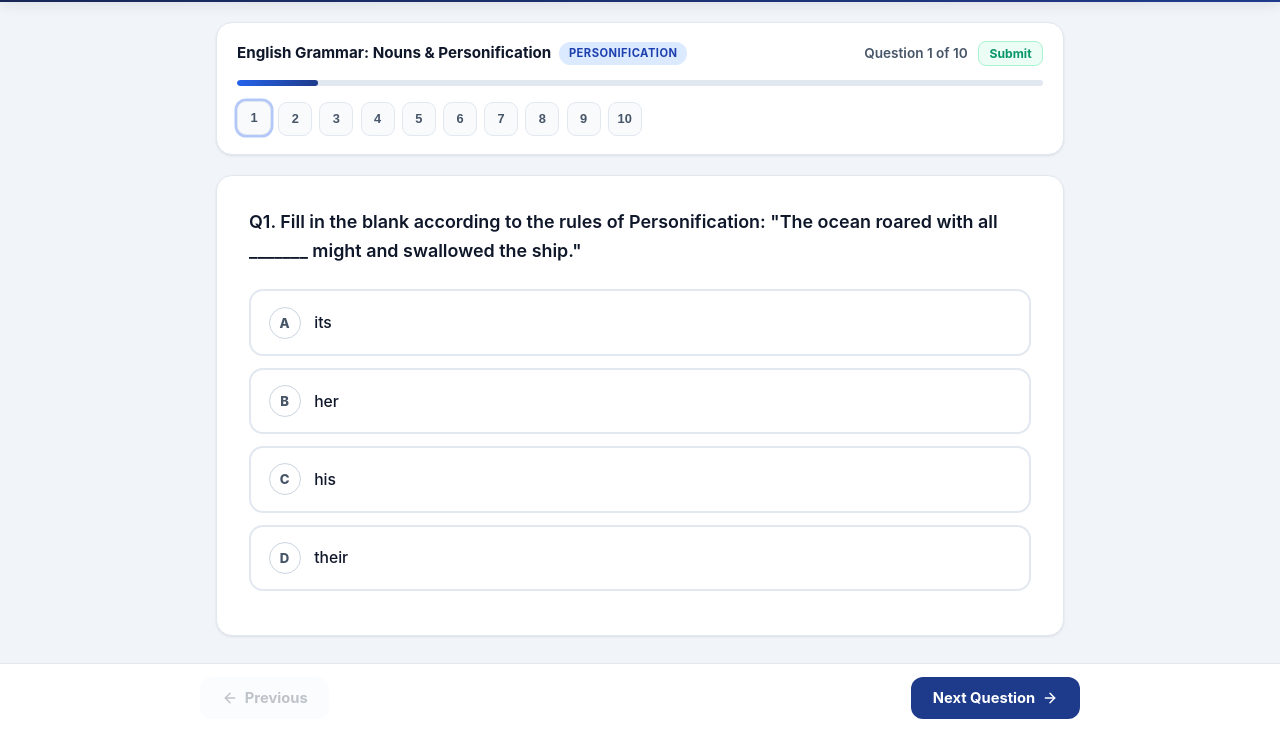
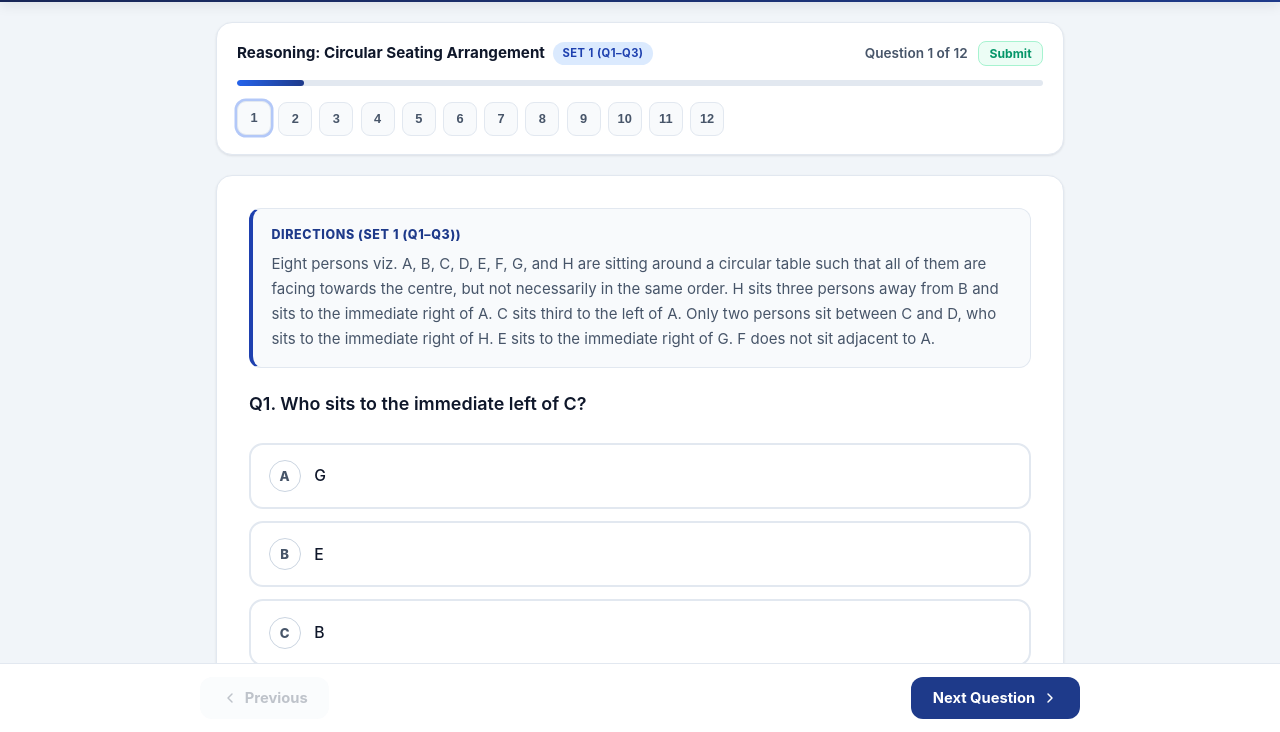
Before and after one commit to pritam180802/Online-Assignment, a plain HTML site: page index.html in a window 1280 px wide. Shown: the part 67-799 px from the top of the page. Drawn offline with Linux system fonts and the light colour scheme.

Commit message:
Update index.html

```diff
--- a/index.html
+++ b/index.html
@@ -3,7 +3,7 @@
 <head>
     <meta charset="UTF-8">
     <meta name="viewport" content="width=device-width, initial-scale=1.0">
-    <title>Banking PO English Mock — Mallika Naiya</title>
+    <title>Banking PO Reasoning Mock — Mallika Naiya</title>
 
     <style>
         /* =========================================================
@@ -328,6 +328,27 @@
             }
         }
 
+        .passage-box {
+            background: var(--bg-subtle);
+            border: 1px solid var(--border-light);
+            border-left: 4px solid var(--blue-800);
+            border-radius: 12px;
+            padding: 1rem 1.15rem;
+            margin-bottom: 1.35rem;
+            font-size: 0.94rem;
+            color: var(--text-secondary);
+            line-height: 1.65;
+        }
+
+        .passage-header {
+            font-size: 0.78rem;
+            font-weight: 800;
+            text-transform: uppercase;
+            letter-spacing: 0.05em;
+            color: var(--blue-900);
+            margin-bottom: 0.4rem;
+        }
+
         .question-text {
             font-size: 1.12rem;
             font-weight: 600;
@@ -942,7 +963,7 @@
 
             <div id="timer-box" class="timer-pill">
                 <span id="header-clock-icon" style="display:flex;"></span>
-                <span id="timer-text">30:00</span>
+                <span id="timer-text">50:00</span>
             </div>
         </div>
     </header>
@@ -978,116 +999,150 @@
 
     <script>
         /* =========================================================
-           1. INLINE SVG ICON HELPER (ZERO EXTERNAL DEPENDENCIES)
+           1. INLINE SVG ICON SYSTEM (ZERO EXTERNAL DEPENDENCIES)
            ========================================================= */
         function getSvgIcon(name, size = 18) {
             const icons = {
-                building: `<svg width="${size}" height="${size}" viewBox="0 0 24 24" fill="none" stroke="currentColor" stroke-width="2.2" stroke-linecap="round" stroke-linejoin="round"><path d="M3 21h18"/><path d="M6 21V7l6-4 6 4v14"/><path d="M9 10h.01"/><path d="M15 10h.01"/><path d="M9 14h.01"/><path d="M15 14h.01"/><path d="M10 21v-4h4v4"/></svg>`,
-                clock: `<svg width="${size}" height="${size}" viewBox="0 0 24 24" fill="none" stroke="currentColor" stroke-width="2.2" stroke-linecap="round" stroke-linejoin="round"><circle cx="12" cy="12" r="10"/><polyline points="12 6 12 12 16 14"/></svg>`,
-                arrowLeft: `<svg width="${size}" height="${size}" viewBox="0 0 24 24" fill="none" stroke="currentColor" stroke-width="2.2" stroke-linecap="round" stroke-linejoin="round"><line x1="19" y1="12" x2="5" y2="12"/><polyline points="12 19 5 12 12 5"/></svg>`,
-                arrowRight: `<svg width="${size}" height="${size}" viewBox="0 0 24 24" fill="none" stroke="currentColor" stroke-width="2.2" stroke-linecap="round" stroke-linejoin="round"><line x1="5" y1="12" x2="19" y2="12"/><polyline points="12 5 19 12 12 19"/></svg>`,
-                checkCircle: `<svg width="${size}" height="${size}" viewBox="0 0 24 24" fill="none" stroke="currentColor" stroke-width="2.3" stroke-linecap="round" stroke-linejoin="round"><path d="M22 11.08V12a10 10 0 1 1-5.93-9.14"/><polyline points="22 4 12 14.01 9 11.01"/></svg>`,
-                xCircle: `<svg width="${size}" height="${size}" viewBox="0 0 24 24" fill="none" stroke="currentColor" stroke-width="2.3" stroke-linecap="round" stroke-linejoin="round"><circle cx="12" cy="12" r="10"/><line x1="15" y1="9" x2="9" y2="15"/><line x1="9" y1="9" x2="15" y2="15"/></svg>`,
-                lightbulb: `<svg width="${size}" height="${size}" viewBox="0 0 24 24" fill="none" stroke="currentColor" stroke-width="2.2" stroke-linecap="round" stroke-linejoin="round"><path d="M15 14c.2-1 .7-1.7 1.5-2.5 1-.9 1.5-2.2 1.5-3.5A6 6 0 0 0 6 8c0 1 .2 2.2 1.5 3.5.7.7 1.3 1.5 1.5 2.5"/><path d="M9 18h6"/><path d="M10 22h4"/></svg>`,
-                crown: `<svg width="${size}" height="${size}" viewBox="0 0 24 24" fill="none" stroke="currentColor" stroke-width="2.2" stroke-linecap="round" stroke-linejoin="round"><path d="m2 4 3 12h14l3-12-6 7-4-7-4 7-6-7zm3 16h14"/></svg>`,
-                zap: `<svg width="${size}" height="${size}" viewBox="0 0 24 24" fill="none" stroke="currentColor" stroke-width="2.2" stroke-linecap="round" stroke-linejoin="round"><polygon points="13 2 3 14 12 14 11 22 21 10 12 10 13 2"/></svg>`,
-                bookOpen: `<svg width="${size}" height="${size}" viewBox="0 0 24 24" fill="none" stroke="currentColor" stroke-width="2.2" stroke-linecap="round" stroke-linejoin="round"><path d="M2 3h6a4 4 0 0 1 4 4v14a3 3 0 0 0-3-3H2z"/><path d="M22 3h-6a4 4 0 0 0-4 4v14a3 3 0 0 1 3-3h7z"/></svg>`,
-                heart: `<svg width="${size}" height="${size}" viewBox="0 0 24 24" fill="currentColor" stroke="currentColor" stroke-width="1.8" stroke-linecap="round" stroke-linejoin="round"><path d="M20.84 4.61a5.5 5.5 0 0 0-7.78 0L12 5.67l-1.06-1.06a5.5 5.5 0 0 0-7.78 7.78l1.06 1.06L12 21.23l7.78-7.78 1.06-1.06a5.5 5.5 0 0 0 0-7.78z"/></svg>`,
-                edit: `<svg width="${size}" height="${size}" viewBox="0 0 24 24" fill="none" stroke="currentColor" stroke-width="2.2" stroke-linecap="round" stroke-linejoin="round"><path d="M11 4H4a2 2 0 0 0-2 2v14a2 2 0 0 0 2 2h14a2 2 0 0 0 2-2v-7"/><path d="M18.5 2.5a2.121 2.121 0 0 1 3 3L12 15l-4 1 1-4 9.5-9.5z"/></svg>`,
-                barChart: `<svg width="${size}" height="${size}" viewBox="0 0 24 24" fill="none" stroke="currentColor" stroke-width="2.2" stroke-linecap="round" stroke-linejoin="round"><line x1="18" y1="20" x2="18" y2="10"/><line x1="12" y1="20" x2="12" y2="4"/><line x1="6" y1="20" x2="6" y2="14"/></svg>`,
-                eye: `<svg width="${size}" height="${size}" viewBox="0 0 24 24" fill="none" stroke="currentColor" stroke-width="2.2" stroke-linecap="round" stroke-linejoin="round"><path d="M1 12s4-8 11-8 11 8 11 8-4 8-11 8-11-8-11-8z"/><circle cx="12" cy="12" r="3"/></svg>`,
-                rotateCcw: `<svg width="${size}" height="${size}" viewBox="0 0 24 24" fill="none" stroke="currentColor" stroke-width="2.2" stroke-linecap="round" stroke-linejoin="round"><polyline points="1 4 1 10 7 10"/><path d="M3.51 15a9 9 0 1 0 2.13-9.36L1 10"/></svg>`
+                building: '<path d="M6 22V4a2 2 0 0 1 2-2h8a2 2 0 0 1 2 2v18Z"/><path d="M6 12H4a2 2 0 0 0-2 2v6a2 2 0 0 0 2 2h2"/><path d="M18 9h2a2 2 0 0 1 2 2v9a2 2 0 0 1-2 2h-2"/><path d="M10 6h4"/><path d="M10 10h4"/><path d="M10 14h4"/><path d="M10 18h4"/>',
+                clock: '<circle cx="12" cy="12" r="10"/><polyline points="12 6 12 12 16 14"/>',
+                arrowLeft: '<path d="m15 18-6-6 6-6"/>',
+                arrowRight: '<path d="m9 18 6-6-6-6"/>',
+                checkCircle: '<path d="M22 11.08V12a10 10 0 1 1-5.93-9.14"/><polyline points="22 4 12 14.01 9 11.01"/>',
+                xCircle: '<circle cx="12" cy="12" r="10"/><line x1="15" y1="9" x2="9" y2="15"/><line x1="9" y1="9" x2="15" y2="15"/>',
+                lightbulb: '<path d="M15 14c.2-1 .7-1.7 1.5-2.5 1-.9 1.5-2.2 1.5-3.5A6 6 0 0 0 6 8c0 1 .2 2.2 1.5 3.5.7.7 1.3 1.5 1.5 2.5"/><path d="M9 18h6"/><path d="M10 22h4"/>',
+                crown: '<path d="m2 4 3 12h14l3-12-6 7-4-7-4 7-6-7zm3 16h14"/>',
+                zap: '<polygon points="13 2 3 14 12 14 11 22 21 10 12 10 13 2"/>',
+                bookOpen: '<path d="M2 3h6a4 4 0 0 1 4 4v14a3 3 0 0 0-3-3H2z"/><path d="M22 3h-6a4 4 0 0 0-4 4v14a3 3 0 0 1 3-3h7z"/>',
+                heart: '<path d="M19 14c1.49-1.46 3-3.21 3-5.5A5.5 5.5 0 0 0 16.5 3c-1.76 0-3 .5-4.5 2-1.5-1.5-2.74-2-4.5-2A5.5 5.5 0 0 0 2 8.5c0 2.3 1.5 4.05 3 5.5l7 7Z"/>',
+                edit: '<path d="M12 20h9"/><path d="M16.5 3.5a2.121 2.121 0 0 1 3 3L7 19l-4 1 1-4L16.5 3.5z"/>',
+                barChart: '<line x1="18" y1="20" x2="18" y2="10"/><line x1="12" y1="20" x2="12" y2="4"/><line x1="6" y1="20" x2="6" y2="14"/>',
+                eye: '<path d="M2 12s3-7 10-7 10 7 10 7-3 7-10 7-10-7-10-7Z"/><circle cx="12" cy="12" r="3"/>',
+                rotateCcw: '<path d="M3 12a9 9 0 1 0 9-9 9.75 9.75 0 0 0-6.74 2.74L3 8"/><path d="M3 3v5h5"/>'
             };
-            return icons[name] || '';
+            const inner = icons[name] || '';
+            return `<svg xmlns="http://www.w3.org/2000/svg" width="${size}" height="${size}" viewBox="0 0 24 24" fill="none" stroke="currentColor" stroke-width="2.2" stroke-linecap="round" stroke-linejoin="round">${inner}</svg>`;
         }
 
         /* =========================================================
-           2. QUIZ DATA: 10 ENGLISH GRAMMAR QUESTIONS (PERSONIFICATION & NOUNS)
+           2. QUIZ DATA: 12 CIRCULAR SEATING ARRANGEMENT QUESTIONS (4 SETS)
            ========================================================= */
+        const SET_1_DIRECTIONS = "Eight persons viz. A, B, C, D, E, F, G, and H are sitting around a circular table such that all of them are facing towards the centre, but not necessarily in the same order. H sits three persons away from B and sits to the immediate right of A. C sits third to the left of A. Only two persons sit between C and D, who sits to the immediate right of H. E sits to the immediate right of G. F does not sit adjacent to A.";
+        const SET_2_DIRECTIONS = "Eight persons viz. M, N, O, P, Q, R, T, and W are sitting around a circular table such that all of them are facing towards the centre, but not necessarily in the same order. N sits two persons away from M, who sits third to the left of O. M sits exactly in the middle of P and R. Q sits third to the right of P and is not adjacent to R. At least two persons sit between T and W when counted from both sides. T is not adjacent to Q.";
+        const SET_3_DIRECTIONS = "Eight persons viz. A, B, C, D, E, F, G, and H are sitting around a circular table facing the centre, but not necessarily in the same order. C sits third to the left of A. D sits two persons away from C. E sits opposite to A. F sits second to the right of D. B is not an immediate neighbour of A or C. G sits to the immediate right of C.";
+        const SET_4_DIRECTIONS = "Ten people viz. K, L, M, N, P, Q, R, S, T, and V are seated around a circular table such that all of them are facing towards the centre, but not necessarily in the same order. R sits third to the left of the one who faces towards L. Two persons sit between L and P. K faces towards L. M sits immediate right of P. T sits immediate left of R. Q sits second to the left of L. As many persons sit between P and K as between V and Q, when counted from the right of both P and V. S sits to the immediate right of V.";
+
         const quizData = {
-            title: "English Grammar: Nouns & Personification",
-            totalTimeSeconds: 30 * 60, // 30 Minutes
+            title: "Reasoning: Circular Seating Arrangement",
+            totalTimeSeconds: 50 * 60, // 50 Minutes
             marksPerQuestion: 2,
             questions: [
                 {
                     id: 1,
-                    setLabel: "Personification",
-                    text: "Fill in the blank according to the rules of Personification: \"The ocean roared with all _______ might and swallowed the ship.\"",
-                    options: ["its", "her", "his", "their"],
+                    setLabel: "Set 1 (Q1–Q3)",
+                    passage: SET_1_DIRECTIONS,
+                    text: "Who sits to the immediate left of C?",
+                    options: ["G", "E", "B", "F", "D"],
                     correct: 2,
-                    explanation: "Non-living entities showing power, strength, or violence (like ocean or death) are personified as Masculine Gender and take his or him."
+                    explanation: "Final Arrangement (Clockwise): A – E – G – C – B – F – D – H. Facing the centre, clockwise is to the left, so B sits to the immediate left of C."
                 },
                 {
                     id: 2,
-                    setLabel: "Personification",
-                    text: "Choose the correct possessive adjective based on Personification: \"The moon has hidden _______ face behind the clouds.\"",
-                    options: ["its", "his", "her", "their"],
-                    correct: 2,
-                    explanation: "Non-living entities showing shyness, beauty, grace, hope, or softness (like moon or nature) are personified as Feminine Gender and take her."
+                    setLabel: "Set 1 (Q1–Q3)",
+                    passage: SET_1_DIRECTIONS,
+                    text: "How many persons sit between G and H when counted from the right of G?",
+                    options: ["One", "Two", "Three", "Four", "None"],
+                    correct: 1,
+                    explanation: "Final Arrangement (Clockwise): A – E – G – C – B – F – D – H. Counting to the right (anti-clockwise) of G toward H, two persons (E and A) sit between them."
                 },
                 {
                     id: 3,
-                    setLabel: "Personification",
-                    text: "Select the correct option for a scientific fact or universal truth: \"The Earth revolves around the Sun in 365 1/4 days. Can you calculate _______ speed?\"",
-                    options: ["her", "his", "its", "their"],
-                    correct: 2,
-                    explanation: "When a sentence states a scientific fact or universal truth, no personification takes place, so the non-living noun takes Neuter Gender (it/its)."
+                    setLabel: "Set 1 (Q1–Q3)",
+                    passage: SET_1_DIRECTIONS,
+                    text: "Who among the following sits exactly opposite to E?",
+                    options: ["D", "B", "H", "F", "C"],
+                    correct: 3,
+                    explanation: "Final Arrangement (Clockwise): A – E – G – C – B – F – D – H. In this 8-person circle, F sits 4 places away (exactly opposite) from E."
                 },
                 {
                     id: 4,
-                    setLabel: "Personification",
-                    text: "Which of the following features is associated with Masculine Gender during Personification?",
-                    options: ["Grace", "Gentle", "Violence", "Hope"],
-                    correct: 2,
-                    explanation: "Violence, power, and strength represent Masculine traits in personification, whereas grace, gentle, and hope represent Feminine traits."
+                    setLabel: "Set 2 (Q4–Q6)",
+                    passage: SET_2_DIRECTIONS,
+                    text: "Who sits second to the right of O?",
+                    options: ["N", "W", "R", "P", "M"],
+                    correct: 1,
+                    explanation: "Final Arrangement (Clockwise): R – N – W – Q – O – T – P – M. Moving anti-clockwise (to the right) from O: Q is immediate right, and W is second to the right."
                 },
                 {
                     id: 5,
-                    setLabel: "Noun Types",
-                    text: "Fill in the blank when a Proper Noun is used as a Common Noun: \"Kalidas is _______ Shakespeare of India.\"",
-                    options: ["a", "an", "the", "no article"],
-                    correct: 2,
-                    explanation: "When a Proper Noun is used as a Common Noun to represent a category based on its features, the article 'the' is placed before it."
+                    setLabel: "Set 2 (Q4–Q6)",
+                    passage: SET_2_DIRECTIONS,
+                    text: "Who among the following sits opposite to N?",
+                    options: ["P", "Q", "O", "T", "M"],
+                    correct: 3,
+                    explanation: "Final Arrangement (Clockwise): R – N – W – Q – O – T – P – M. T sits directly opposite to N."
                 },
                 {
                     id: 6,
-                    setLabel: "Collective Nouns",
-                    text: "Choose the correct verb and pronoun pair: \"The jury _______ unanimous in _______ decision of his appointment.\"",
-                    options: ["are / their", "is / its", "are / its", "is / their"],
-                    correct: 1,
-                    explanation: "When a Collective Noun acts as a single unit (all members agreeing on one point), it takes a singular verb (is) and Neuter Gender pronoun (its)."
+                    setLabel: "Set 2 (Q4–Q6)",
+                    passage: SET_2_DIRECTIONS,
+                    text: "Which of the following pairs represents the immediate neighbours of Q?",
+                    options: ["W and O", "N and W", "O and T", "R and N", "P and M"],
+                    correct: 0,
+                    explanation: "Final Arrangement (Clockwise): R – N – W – Q – O – T – P – M. Q sits directly between W and O."
                 },
                 {
                     id: 7,
-                    setLabel: "Collective Nouns",
-                    text: "Select the correct option when a Collective Noun defines separation among its members: \"The jury _______ divided in _______ opinion of his appointment.\"",
-                    options: ["is / its", "has / its", "are / their", "was / its"],
+                    setLabel: "Set 3 (Q7–Q9)",
+                    passage: SET_3_DIRECTIONS,
+                    text: "Who sits third to the right of H?",
+                    options: ["G", "D", "C", "A", "F"],
                     correct: 2,
-                    explanation: "When a Collective Noun denotes separation or disagreement among members, it takes a plural verb (are) and Common Gender plural pronoun (their)."
+                    explanation: "Final Arrangement (Clockwise): A – D – G – C – E – B – H – F. Moving to the right (anti-clockwise) from H: B (1st), E (2nd), and C (3rd)."
                 },
                 {
                     id: 8,
-                    setLabel: "Units of Counting",
-                    text: "Identify the correct phrase when a definite number is used before a unit of counting: \"My sister bought _______ for the cake.\"",
-                    options: ["two dozens of eggs", "two dozen eggs", "two dozens egg", "two dozen of egg"],
-                    correct: 1,
-                    explanation: "When a number precedes a unit of counting, the unit remains in singular form (dozen) followed by a plural noun (eggs)."
+                    setLabel: "Set 3 (Q7–Q9)",
+                    passage: SET_3_DIRECTIONS,
+                    text: "How many persons sit between D and B when counted from the left of D?",
+                    options: ["One", "Two", "Three", "Four", "None"],
+                    correct: 2,
+                    explanation: "Final Arrangement (Clockwise): A – D – G – C – E – B – H – F. Counting clockwise (left) from D to B, three persons (G, C, and E) sit between them."
                 },
                 {
                     id: 9,
-                    setLabel: "Units of Counting",
-                    text: "According to the units of counting listed in the class notes, how many units does one \"Score\" equal?",
-                    options: ["10", "12", "20", "100"],
-                    correct: 2,
-                    explanation: "As noted in the counting units list, one Dozen equals 12 and one Score equals 20."
+                    setLabel: "Set 3 (Q7–Q9)",
+                    passage: SET_3_DIRECTIONS,
+                    text: "Four of the following five are alike in a certain way based on their seating positions and hence form a group. Which one does not belong to that group?",
+                    options: ["A - E", "D - B", "G - H", "C - F", "B - F"],
+                    correct: 4,
+                    explanation: "Final Arrangement (Clockwise): A – D – G – C – E – B – H – F. A-E, D-B, G-H, and C-F all sit directly opposite to each other, whereas B and F are not opposite."
                 },
                 {
                     id: 10,
-                    setLabel: "Units of Counting",
-                    text: "Fill in the blank when no number is used before a unit of counting: \"Radha has ordered _______ for your birthday.\"",
-                    options: ["score of book", "scores of book", "score of books", "scores of books"],
-                    correct: 3,
-                    explanation: "When there is no number before a unit of counting, the unit is used in plural form followed by 'of' and a plural noun (scores of books)."
+                    setLabel: "Set 4 (Q10–Q12)",
+                    passage: SET_4_DIRECTIONS,
+                    text: "Who among the following sits fifth to the left of M?",
+                    options: ["Q", "N", "L", "S", "R"],
+                    correct: 1,
+                    explanation: "Final Arrangement (Clockwise): K – M – P – R – T – L – N – Q – S – V. Counting 5 places clockwise (left) from M: P (1), R (2), T (3), L (4), N (5)."
+                },
+                {
+                    id: 11,
+                    setLabel: "Set 4 (Q10–Q12)",
+                    passage: SET_4_DIRECTIONS,
+                    text: "Who sits opposite to P?",
+                    options: ["S", "V", "Q", "N", "T"],
+                    correct: 2,
+                    explanation: "Final Arrangement (Clockwise): K – M – P – R – T – L – N – Q – S – V. In a 10-person circle, Q sits 5 places away (directly opposite) from P."
+                },
+                {
+                    id: 12,
+                    setLabel: "Set 4 (Q10–Q12)",
+                    passage: SET_4_DIRECTIONS,
+                    text: "How many persons sit between K and T when counted from the left of K?",
+                    options: ["One", "Two", "Three", "Four", "Five"],
+                    correct: 2,
+                    explanation: "Final Arrangement (Clockwise): K – M – P – R – T – L – N – Q – S – V. Counting clockwise (left) from K to T, three persons (M, P, and R) sit between them."
                 }
             ]
         };
@@ -1096,14 +1151,14 @@
            3. ROMANTIC + MOTIVATIONAL QUOTES FROM PRITAM
            ========================================================= */
         const motivationalQuotes = [
-            "Even if the whole world stands divided like a jury, my heart is always unanimous on one decision—believing in you, Mallika! Keep shining, future Bank Manager.",
-            "Like the moon shines softly through the clouds, your quiet dedication lights up every dream we share. Keep pushing toward your Banking PO goal, my love!",
-            "You don't need dozens of chances to prove your brilliance—your focus and hard work are already turning you into an unstoppable future Bank Manager.",
-            "Every single rule you practice today is building the empire of tomorrow. Remember, Pritam is always right beside you, cheering louder than anyone else!",
-            "No matter what the scorecard says today, my pride in watching you chase your Banking PO dream is endless. Take a deep breath—you are doing amazing, Mallika!",
-            "Strength, grace, and determination—you have every quality of a true leader. That Bank Manager's desk is waiting for you, and I can't wait to celebrate your success!",
-            "Scores of challenges may come your way, but none of them are stronger than your willpower. Keep going, my love—our best chapters are just ahead!",
-            "Watching you work so tirelessly for your dreams makes me fall for your spirit all over again. Trust your preparation, Mallika—victory is already yours!"
+            "No matter how complex the seating arrangement gets, my place in your life is permanently fixed right beside you—cheering you on to become a Bank Manager, Mallika!",
+            "You solve every puzzle with such calm brilliance, my love. That Banking PO badge is already waiting for your name—keep going, I believe in you endlessly!",
+            "Clockwise or anti-clockwise, every path in my life leads straight to admiring your hard work and dedication. Keep shining, future Bank Manager!",
+            "Even in a room full of ten people, my eyes will always search for you first. Keep conquering these mocks, Mallika—your dream job is closer every single day!",
+            "Every puzzle you crack today brings us one step closer to celebrating your Banking PO selection together. Stay confident, sweetheart—you've got this!",
+            "Your focus, grace, and determination make me fall in love with your spirit all over again. Never doubt yourself, Mallika—victory belongs to you!",
+            "Whether you score 100% or learn a tricky new pattern today, I am endlessly proud of the future Bank Manager you are becoming. Keep smiling and keep pushing!",
+            "Remember, Mallika: every minute you invest in your preparation today is building the beautiful future we dream of. Pritam is always in your corner!"
         ];
 
         /* =========================================================
@@ -1368,12 +1423,20 @@
                 `;
             });
 
+            // Passage / Directions Box
+            const passageHtml = q.passage ? `
+                <div class="passage-box">
+                    <div class="passage-header">Directions (${q.setLabel})</div>
+                    <div>${q.passage}</div>
+                </div>
+            ` : '';
+
             // Explanation in Review Mode
             const explanationHtml = (isReview && q.explanation) ? `
                 <div class="explanation-box">
                     <div class="explanation-header">
                         ${getSvgIcon('lightbulb', 17)}
-                        <span>Grammar Rule &amp; Solution</span>
+                        <span>Seating Arrangement &amp; Solution</span>
                     </div>
                     <p>${q.explanation}</p>
                 </div>
@@ -1382,6 +1445,7 @@
             container.innerHTML = `
                 ${headerHtml}
                 <div class="card question-card">
+                    ${passageHtml}
                     <h2 class="question-text">Q${currentState.currentIndex + 1}. ${q.text}</h2>
                     <div>${optionsHtml}</div>
                     ${explanationHtml}
```
